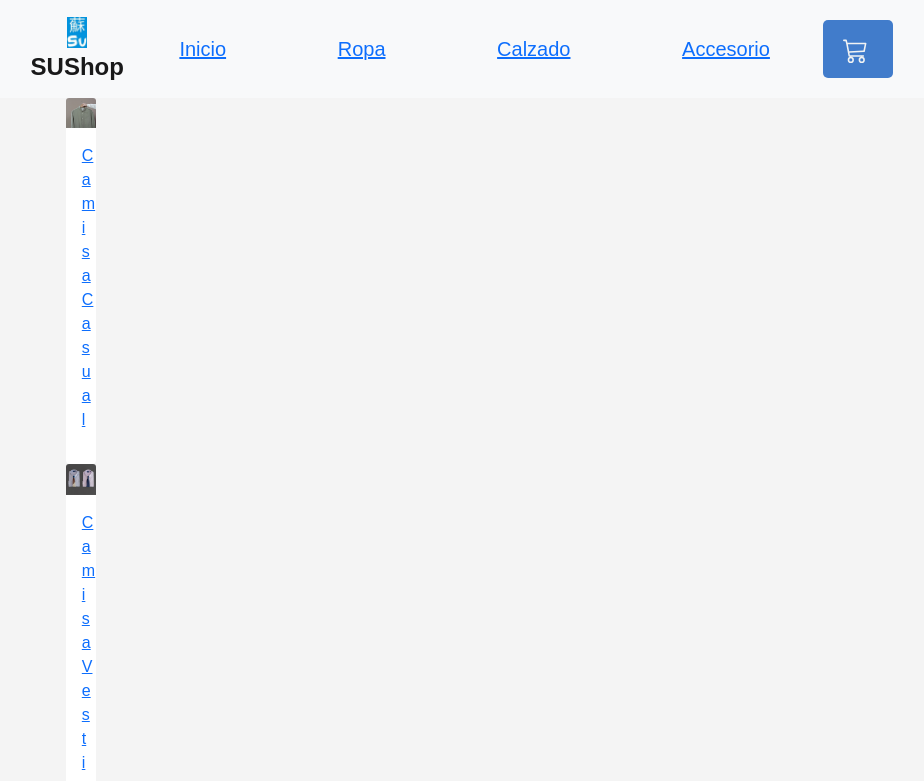
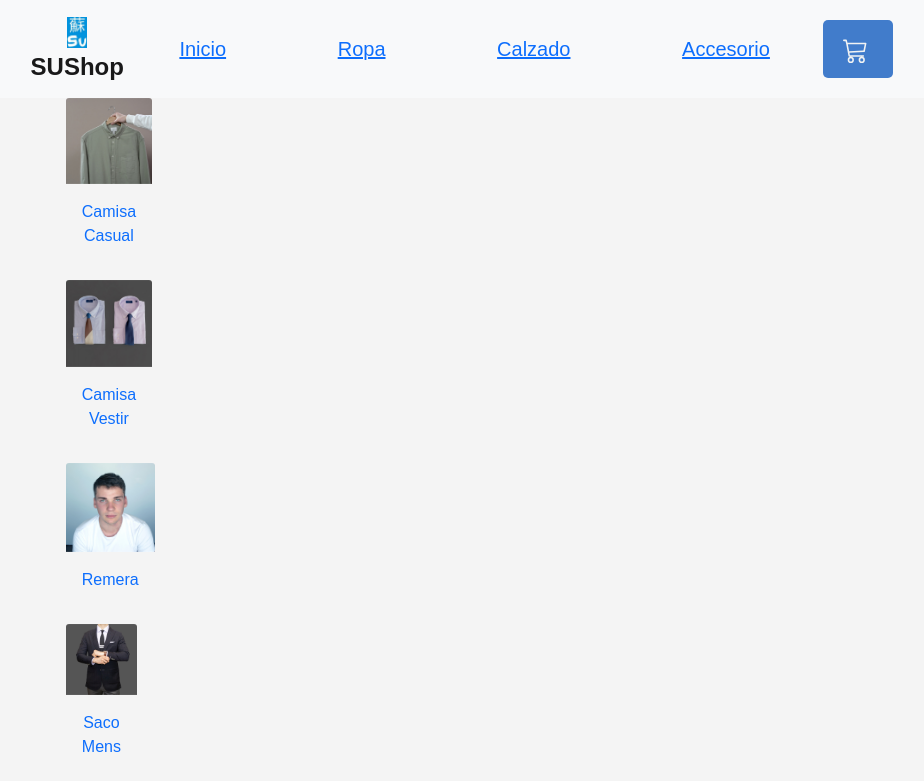
Before and after one commit to RicardoSuSilva/PreEntrega2SuSilva-ReactJS, a React (Create React App) app: page / in a window 1280 px wide. Shown: the top 781 px of the page, without its empty margins (179-1103 px from the left). Built offline with nearby package versions, Linux system fonts and the light colour scheme.

Commit message:
terminando la preentrega2

```diff
--- a/src/Components/Item/Item.js
+++ b/src/Components/Item/Item.js
@@ -4,9 +4,9 @@ import { Link } from 'react-router-dom';
 
 const Item = ({item}) => {
     return (
-        <Link to={'/item/' + item.id} className='text-decotarion-none'>
+        <Link to={'/item/' + item.id} className='text-decoration-none'>
         <div className='container'>
-            <div className= 'card border border-0'>
+            <div className='card-border border-0'>
                 <img src={item.image} className='card-img-top' alt={item.name} />
                 <div className='card-body text-center'>
                     <p children='card-text'>{item.name}</p>
--- a/src/Components/ItemList/ItemList.js
+++ b/src/Components/ItemList/ItemList.js
@@ -5,7 +5,7 @@ const ItemList = ({item}) => {
     return (
         <div clasName='row'>
             {item.map(item =>
-                <div className= 'col-md-3' key={item.id}>
+                <div className='col-md-3' key={item.id}>
                     <Item item={item} />
                 </div>
                 )}
--- a/src/Components/ItemListContainer/ItemListContainer.js
+++ b/src/Components/ItemListContainer/ItemListContainer.js
@@ -29,7 +29,7 @@ const ItemListContainer = () => {
 
  return(
     <div className='container'>
-        <div className='row'>
+      <div className='row'>
 
       <ItemList item={item}/>
 
--- a/src/Components/NavBar/NavBar.css
+++ b/src/Components/NavBar/NavBar.css
@@ -24,7 +24,7 @@
 }
 
 .container:hover {
-    color: #1100ff;
+    color: #0c23bbc0;
 }
 
 .container {
```
Also changed, not shown: src/Components/CartWidget/CartWidget.css (indentation only), src/Components/ItemDetail/ItemDetail.js (line endings or trailing spaces).
